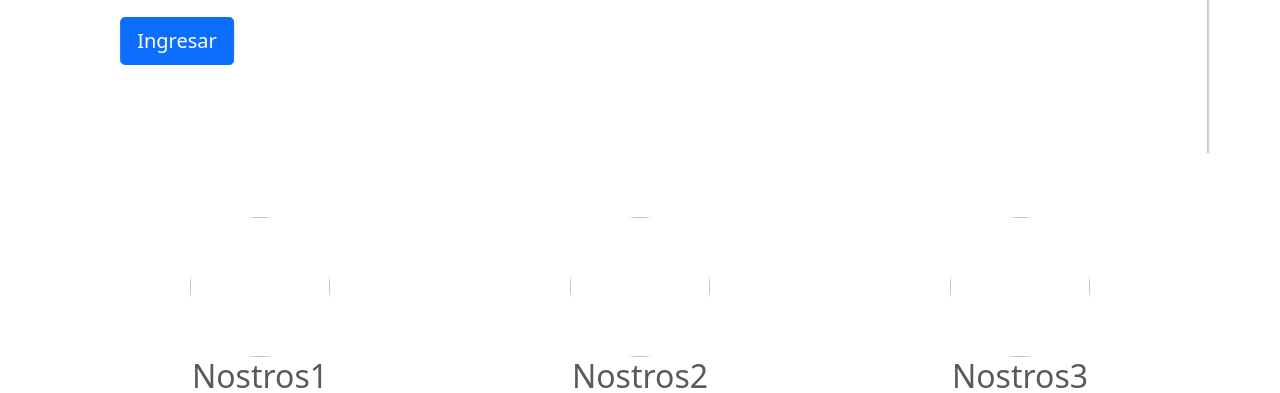
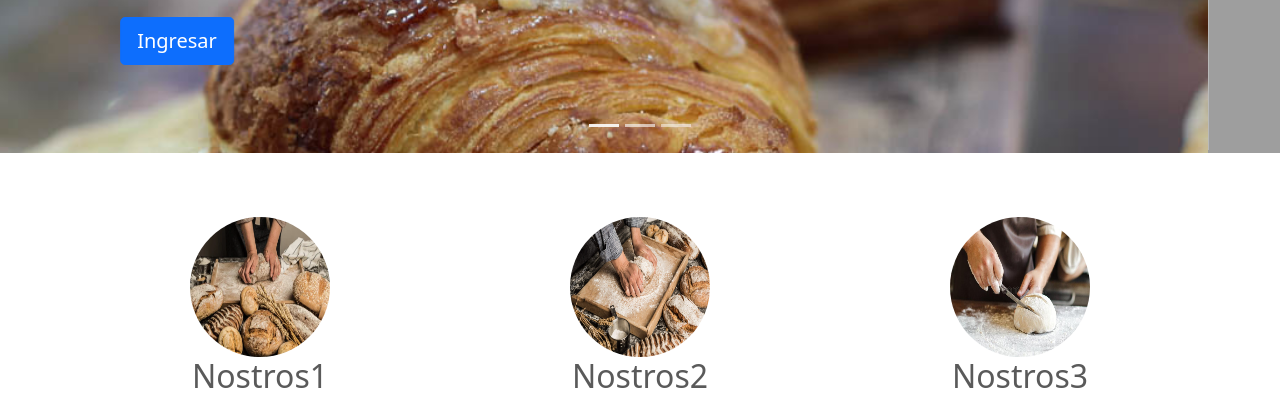
Before and after one commit to Leandro9607/segunda-entrega-final, a plain HTML site: page docs/index.html in a window 1280 px wide. Shown: the part 407-800 px from the top of the page. Drawn offline with nearby package versions, Linux system fonts and the light colour scheme; the site is published under a folder, as on GitHub Pages, so addresses that start at the root find nothing.

Commit message:
Update index.html

```diff
--- a/docs/index.html
+++ b/docs/index.html
@@ -81,7 +81,7 @@
     </div>
     <div class="carousel-inner">
       <div class="carousel-item active">
-        <img class="bd-placeholder-img" width="100%" height="100%" src="/docs/images/pasteleriasalada.jpg" aria-hidden="true" preserveAspectRatio="xMidYMid slice" focusable="false"><rect width="100%" height="100%" fill="#777"/></img>
+        <img class="bd-placeholder-img" width="100%" height="100%" src="images/pasteleriasalada.jpg" aria-hidden="true" preserveAspectRatio="xMidYMid slice" focusable="false"><rect width="100%" height="100%" fill="#777"/></img>
 
         <div class="container">
           <div class="carousel-caption text-start">
@@ -92,7 +92,7 @@
         </div>
       </div>
       <div class="carousel-item">
-        <img class="bd-placeholder-img" width="100%" height="100%" src="/docs/images/pasteleria dulce.jpg" aria-hidden="true" preserveAspectRatio="xMidYMid slice" focusable="false"><rect width="100%" height="100%" fill="#777"/></img>
+        <img class="bd-placeholder-img" width="100%" height="100%" src="images/pasteleria dulce.jpg" aria-hidden="true" preserveAspectRatio="xMidYMid slice" focusable="false"><rect width="100%" height="100%" fill="#777"/></img>
 
         <div class="container">
           <div class="carousel-caption">
@@ -103,7 +103,7 @@
         </div>
       </div>
       <div class="carousel-item">
-        <img class="bd-placeholder-img" width="100%" height="100%" src="/docs/images/panaderia1.jpg" aria-hidden="true" preserveAspectRatio="xMidYMid slice" focusable="false"><rect width="100%" height="100%" fill="#777"/></img>
+        <img class="bd-placeholder-img" width="100%" height="100%" src="images/panaderia1.jpg" aria-hidden="true" preserveAspectRatio="xMidYMid slice" focusable="false"><rect width="100%" height="100%" fill="#777"/></img>
 
         <div class="container">
           <div class="carousel-caption text-end">
@@ -133,21 +133,21 @@
     <!-- Three columns of text below the carousel -->
     <div class="row">
       <div class="col-lg-4">
-        <img class="bd-placeholder-img rounded-circle" width="140" height="140" src="/docs/images/nosotrosmasando1.jpg" role="img" aria-label="Placeholder: 140x140" preserveAspectRatio="xMidYMid slice" focusable="false"><title>Placeholder</title><rect width="100%" height="100%" fill="#777"/><text x="50%" y="50%" fill="#777" dy=".3em"></text></img>
+        <img class="bd-placeholder-img rounded-circle" width="140" height="140" src="images/nosotrosmasando1.jpg" role="img" aria-label="Placeholder: 140x140" preserveAspectRatio="xMidYMid slice" focusable="false"><title>Placeholder</title><rect width="100%" height="100%" fill="#777"/><text x="50%" y="50%" fill="#777" dy=".3em"></text></img>
 
         <h2>Nostros1</h2>
         <p>Lorem ipsum dolor sit amet consectetur adipisicing elit. Dicta sequi similique eum, facere assumenda fugit porro, modi molestiae aliquam dolore obcaecati aliquid voluptatum autem est quidem earum.</p>
         <p><a class="btn btn-secondary" href="#">Ver detalles &raquo;</a></p>
       </div><!-- /.col-lg-4 -->
       <div class="col-lg-4">
-        <img class="bd-placeholder-img rounded-circle" width="140" height="140" src="/docs/images/nosotrosamasando2.jpg" role="img" aria-label="Placeholder: 140x140" preserveAspectRatio="xMidYMid slice" focusable="false"><title>Placeholder</title><rect width="100%" height="100%" fill="#777"/><text x="50%" y="50%" fill="#777" dy=".3em"></text></img>
+        <img class="bd-placeholder-img rounded-circle" width="140" height="140" src="images/nosotrosamasando2.jpg" role="img" aria-label="Placeholder: 140x140" preserveAspectRatio="xMidYMid slice" focusable="false"><title>Placeholder</title><rect width="100%" height="100%" fill="#777"/><text x="50%" y="50%" fill="#777" dy=".3em"></text></img>
 
         <h2>Nostros2</h2>
         <p>Lorem ipsum dolor sit amet consectetur adipisicing elit. Dicta sequi similique eum, facere assumenda fugit porro, modi molestiae aliquam dolore obcaecati aliquid voluptatum autem est quidem earum.</p>
         <p><a class="btn btn-secondary" href="#">Ver datalles &raquo;</a></p>
       </div><!-- /.col-lg-4 -->
       <div class="col-lg-4">
-        <img class="bd-placeholder-img rounded-circle" width="140" height="140" src="/docs/images/nosotrosamasando3.jpg" role="img" aria-label="Placeholder: 140x140" preserveAspectRatio="xMidYMid slice" focusable="false"><title>Placeholder</title><rect width="100%" height="100%" fill="#777"/><text x="50%" y="50%" fill="#777" dy=".3em"></text></img>
+        <img class="bd-placeholder-img rounded-circle" width="140" height="140" src="images/nosotrosamasando3.jpg" role="img" aria-label="Placeholder: 140x140" preserveAspectRatio="xMidYMid slice" focusable="false"><title>Placeholder</title><rect width="100%" height="100%" fill="#777"/><text x="50%" y="50%" fill="#777" dy=".3em"></text></img>
 
         <h2>Nostros3</h2>
         <p>Lorem ipsum dolor sit amet consectetur adipisicing elit. Dicta sequi similique eum, facere assumenda fugit porro, modi molestiae aliquam dolore obcaecati aliquid voluptatum autem est quidem earum.</p>
```
